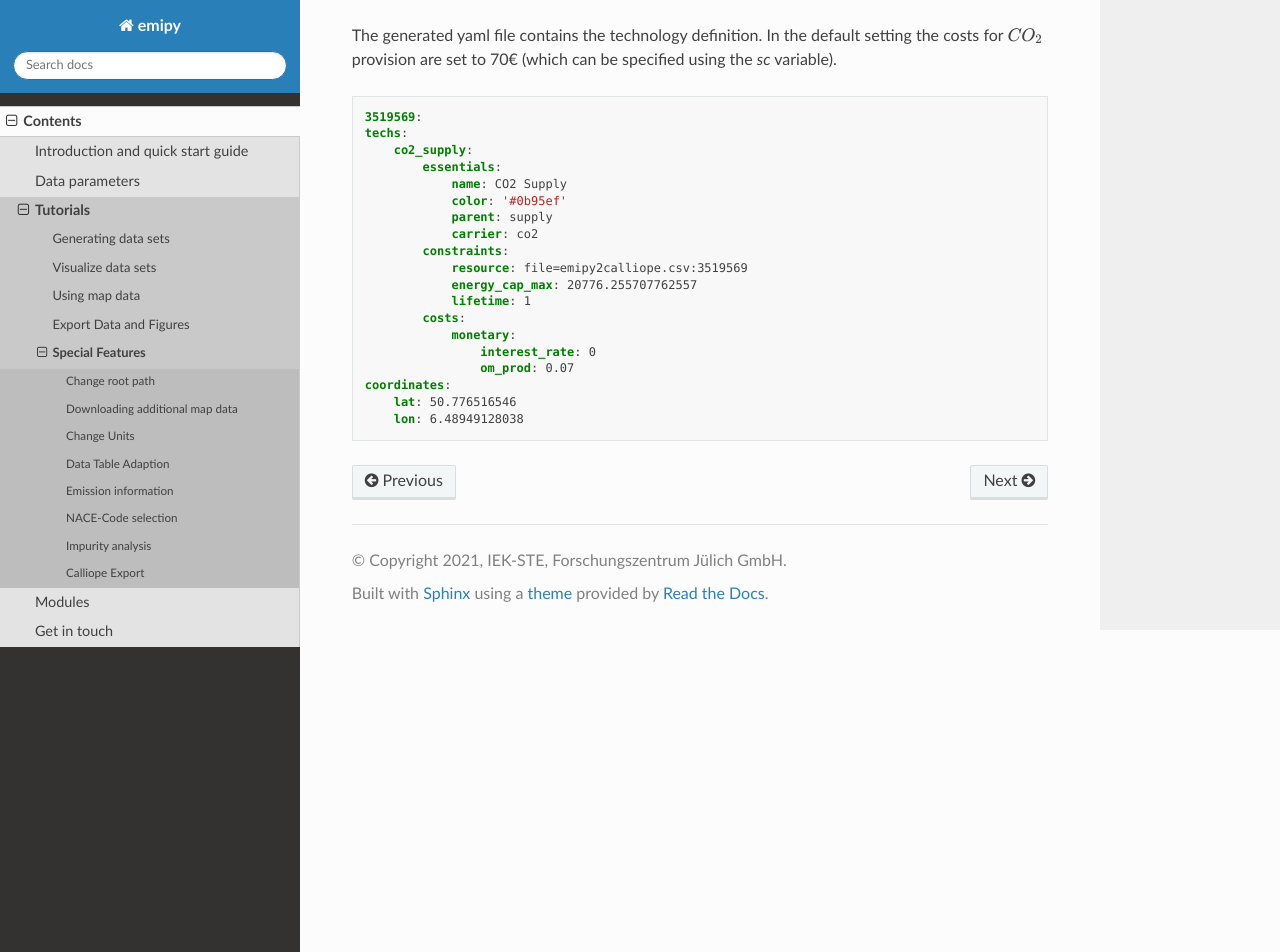
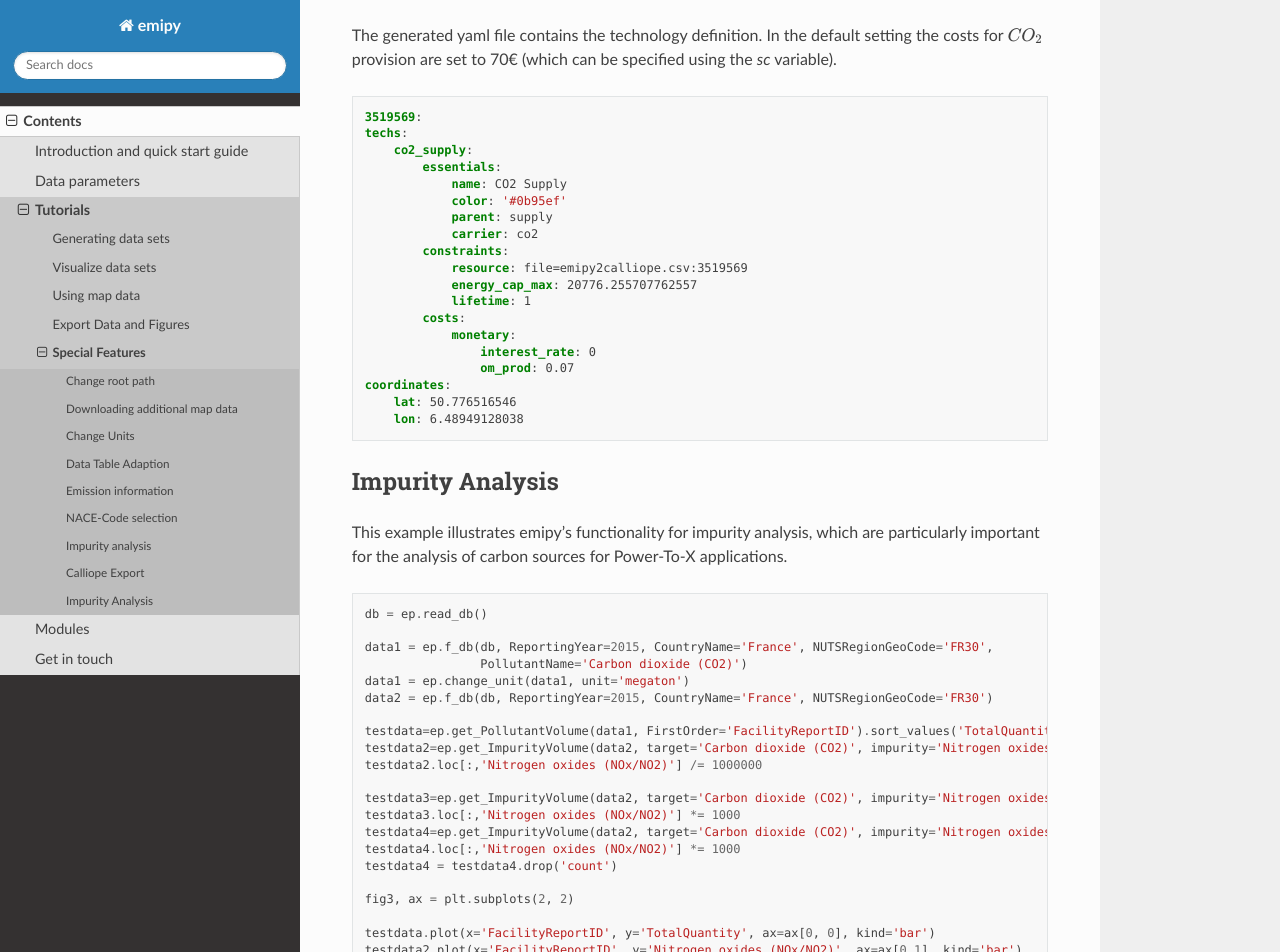
Before and after one commit to ElsevierSoftwareX/SOFTX-D-21-00134, a Sphinx documentation site: the page built from docs/source/tut5.rst, in a window 1280 px wide and 1400 px high, scrolled down 4967 px. Shown: the top 952 px of the window. Built offline with Sphinx 7.4.7 and the Read the Docs theme 2.0.0, drawn with Linux system fonts in a browser that asks for light colours; some of the changed text lies outside the part shown.

Commit message:
(docs+minor) impurity analysis example + code cleaning

```diff
--- a/docs/source/tut5.rst
+++ b/docs/source/tut5.rst
@@ -200,3 +200,43 @@ Calliope Export
     coordinates:
         lat: 50.776516546
         lon: 6.48949128038
+
+Impurity Analysis
+-----------------
+This example illustrates emipy's functionality for impurity analysis,
+which are particularly important for the analysis of carbon sources for Power-To-X applications.
+
+.. code-block :: python
+
+    db = ep.read_db()
+
+    data1 = ep.f_db(db, ReportingYear=2015, CountryName='France', NUTSRegionGeoCode='FR30',
+                    PollutantName='Carbon dioxide (CO2)')
+    data1 = ep.change_unit(data1, unit='megaton')
+    data2 = ep.f_db(db, ReportingYear=2015, CountryName='France', NUTSRegionGeoCode='FR30')
+
+    testdata=ep.get_PollutantVolume(data1, FirstOrder='FacilityReportID').sort_values('TotalQuantity', ascending=False)
+    testdata2=ep.get_ImpurityVolume(data2, target='Carbon dioxide (CO2)', impurity='Nitrogen oxides (NOx/NO2)', absolute=True).sort_values('TotalQuantity', ascending=False)
+    testdata2.loc[:,'Nitrogen oxides (NOx/NO2)'] /= 1000000
+
+    testdata3=ep.get_ImpurityVolume(data2, target='Carbon dioxide (CO2)', impurity='Nitrogen oxides (NOx/NO2)').sort_values('TotalQuantity', ascending=False)
+    testdata3.loc[:,'Nitrogen oxides (NOx/NO2)'] *= 1000
+    testdata4=ep.get_ImpurityVolume(data2, target='Carbon dioxide (CO2)', impurity='Nitrogen oxides (NOx/NO2)', statistics=True)
+    testdata4.loc[:,'Nitrogen oxides (NOx/NO2)'] *= 1000
+    testdata4 = testdata4.drop('count')
+
+    fig3, ax = plt.subplots(2, 2)
+
+    testdata.plot(x='FacilityReportID', y='TotalQuantity', ax=ax[0, 0], kind='bar')
+    testdata2.plot(x='FacilityReportID', y='Nitrogen oxides (NOx/NO2)', ax=ax[0,1], kind='bar')
+    testdata3.plot(x='FacilityReportID', y='Nitrogen oxides (NOx/NO2)', ax=ax[1,0], kind='bar')
+    testdata4.plot(y='Nitrogen oxides (NOx/NO2)', ax=ax[1,1], kind='bar', rot=0)
+
+    plt.tight_layout()
+    ep.export_fig(fig3, filename='impurity_analysis.pdf')
+
+.. image:: ./pictures/Tut5pic1.svg
+    :width: 100%
+    :align: center
+    :height: 500px
+    :alt: Tut5pic1
```
Also changed, not shown: 1 other file.
